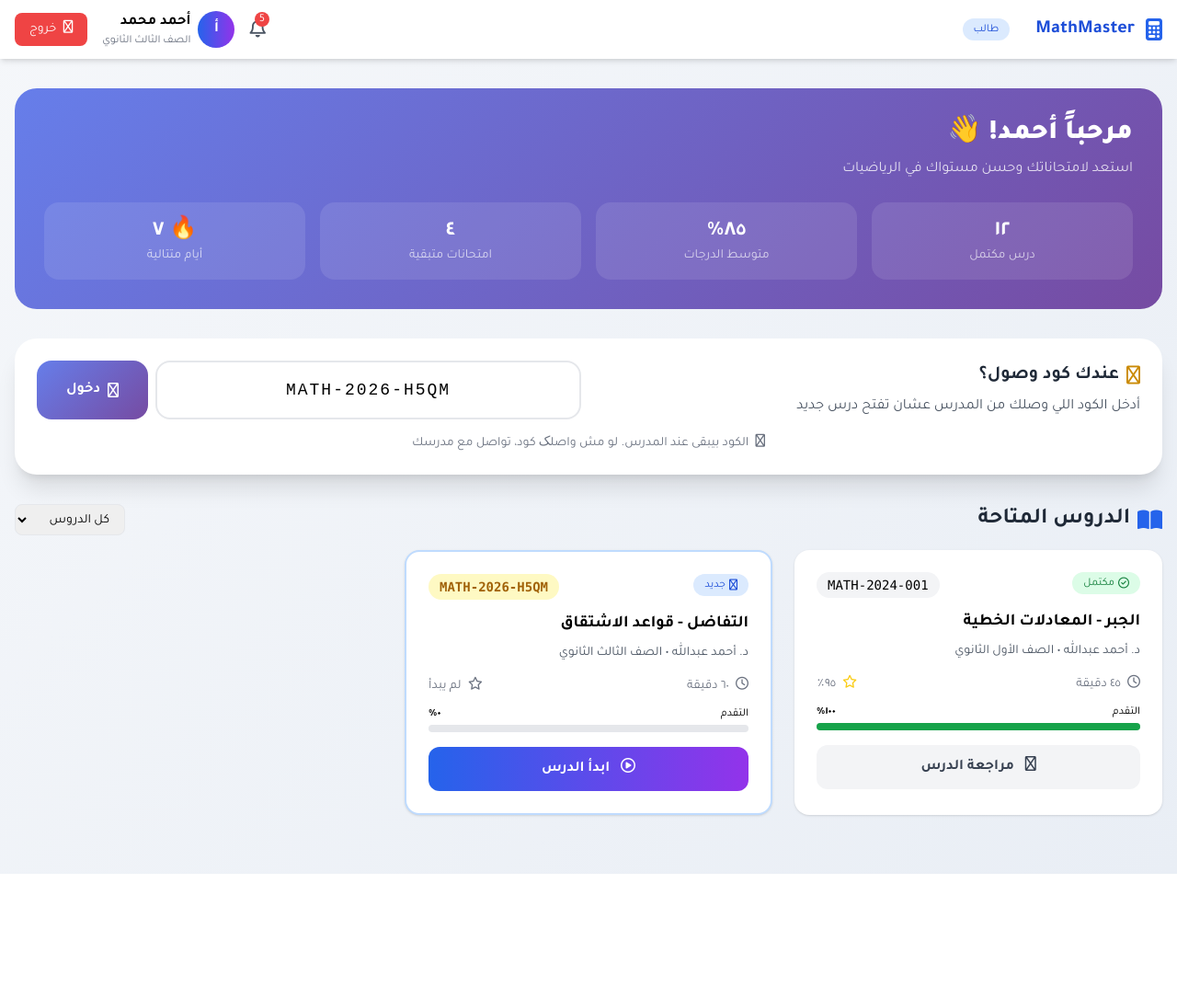
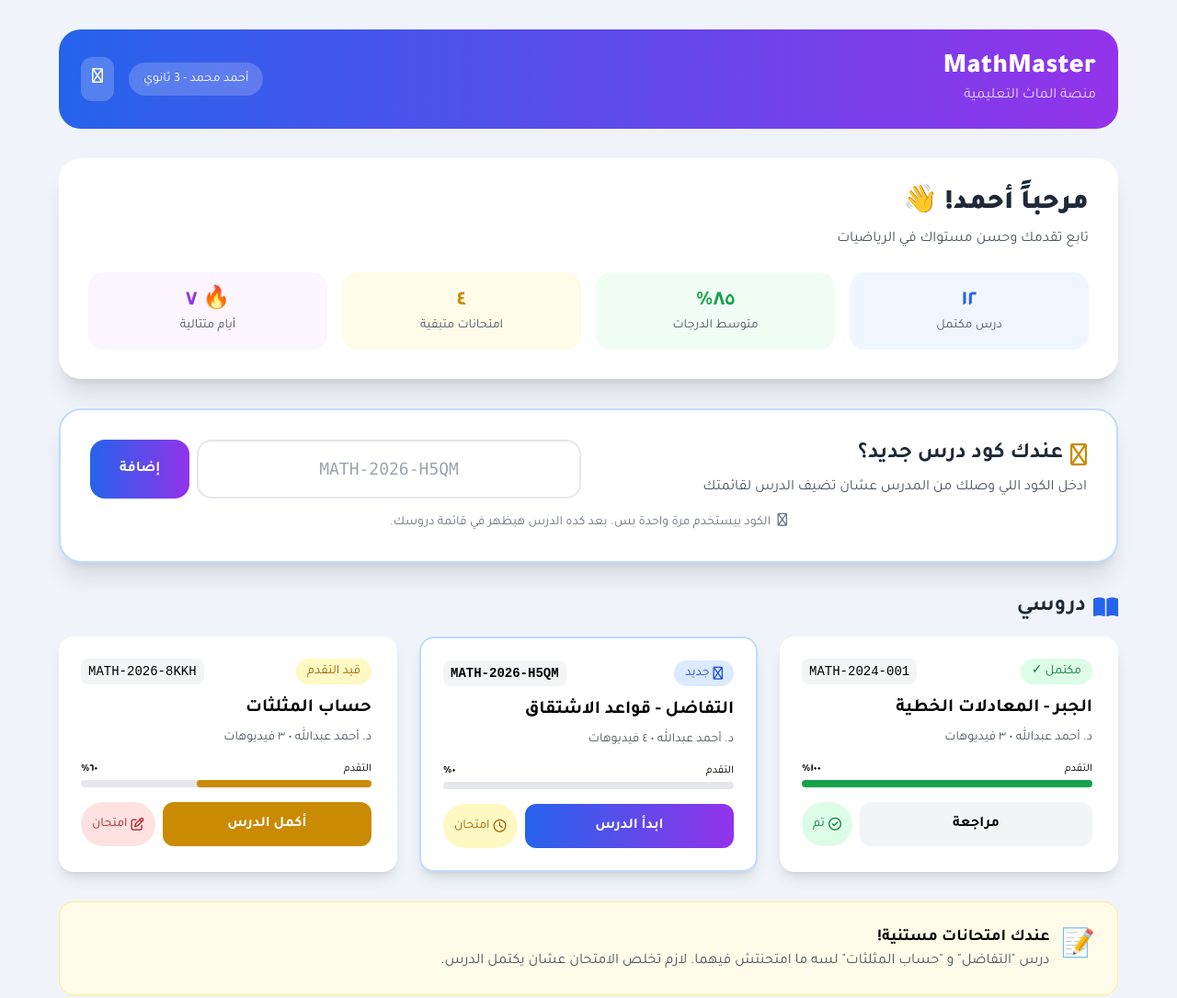
Before and after one commit to kevin-com-eg/math-kevin, a plain HTML site: page dashboard.html in a window 1280 px wide. Shown: the whole page at 92% size. Before the commit the page ends 950 px from the top, so only its background shows below. Drawn offline with nearby package versions, Linux system fonts and the light colour scheme; no server answers.

Commit message:
Update dashboard.html

```diff
--- a/dashboard.html
+++ b/dashboard.html
@@ -4,389 +4,233 @@
   <meta charset="UTF-8">
   <meta name="viewport" content="width=device-width, initial-scale=1.0">
   <title>MathMaster - لوحة تحكم الطالب</title>
-  <!-- Tailwind CSS -->
   <script src="https://cdn.tailwindcss.com"></script>
-  <!-- Font Awesome -->
   <link rel="stylesheet" href="https://cdnjs.cloudflare.com/ajax/libs/font-awesome/6.4.0/css/all.min.css">
-  <!-- Google Fonts -->
   <link href="https://fonts.googleapis.com/css2?family=Tajawal:wght@400;500;700;900&display=swap" rel="stylesheet">
-
   <style>
-    body {
-      font-family: 'Tajawal', sans-serif;
-      background: linear-gradient(135deg, #f5f7fa 0%, #e9eef5 100%);
-    }
-
-    .lesson-card {
-      transition: all 0.3s ease;
-      border-bottom: 3px solid transparent;
-    }
-
-    .lesson-card:hover {
-      transform: translateY(-5px);
-      box-shadow: 0 20px 30px -10px rgba(0, 100, 255, 0.15);
-      border-bottom-color: #3b82f6;
-    }
-
-    .code-card {
-      background: linear-gradient(135deg, #667eea, #764ba2);
-    }
-
-    /* تحسين شكل حقل الكود */
-    #accessCodeInput {
-      font-family: 'Courier New', monospace;
-      letter-spacing: 2px;
-      direction: ltr;
-      text-align: center;
-    }
-
-    /* رسالة الخطأ */
-    .error-message {
-      background: #fee2e2;
-      border: 1px solid #ef4444;
-      color: #b91c1c;
-    }
+    body { font-family: 'Tajawal', sans-serif; background: #f0f4fa; }
+    .lesson-card { transition: all 0.3s ease; border-right: 4px solid transparent; }
+    .lesson-card:hover { transform: translateX(-5px); border-right-color: #2563eb; }
+    .code-badge { font-family: monospace; background: #f3f4f6; padding: 4px 8px; border-radius: 8px; }
+    .exam-badge { background: #fee2e2; color: #b91c1c; padding: 2px 8px; border-radius: 20px; font-size: 12px; }
   </style>
 </head>
-<body class="min-h-screen">
+<body class="min-h-screen p-4 md:p-8">
 
-  <!-- شريط التنقل -->
-  <div class="bg-white shadow-md sticky top-0 z-50">
-    <div class="container mx-auto px-4">
-      <div class="flex justify-between items-center h-16">
+  <!-- رأس الصفحة -->
+  <div class="max-w-6xl mx-auto">
 
-        <div class="flex items-center gap-3">
-          <i class="fa-solid fa-calculator text-blue-600 text-2xl"></i>
-          <h1 class="text-xl font-bold text-blue-700 hidden sm:block">MathMaster</h1>
-          <span class="bg-blue-100 text-blue-700 text-xs px-3 py-1 rounded-full mr-4">طالب</span>
+    <!-- Header -->
+    <div class="bg-gradient-to-r from-blue-600 to-purple-600 rounded-3xl p-6 mb-8 text-white flex justify-between items-center">
+      <div>
+        <h1 class="text-3xl font-black">MathMaster</h1>
+        <p class="text-white/80">منصة الماث التعليمية</p>
       </div>
-
       <div class="flex items-center gap-4">
-          <button class="relative">
-            <i class="fa-regular fa-bell text-gray-600 text-xl"></i>
-            <span class="absolute -top-1 -right-1 bg-red-500 text-white text-xs w-4 h-4 rounded-full flex items-center justify-center">5</span>
+        <span class="bg-white/20 px-4 py-2 rounded-full text-sm">أحمد محمد - 3 ثانوي</span>
+        <button class="bg-white/20 p-3 rounded-xl hover:bg-white/30">
+          <i class="fa-regular fa-arrow-right-from-bracket"></i>
         </button>
-
-          <div class="flex items-center gap-2">
-            <div class="bg-gradient-to-r from-blue-600 to-purple-600 w-10 h-10 rounded-full flex items-center justify-center text-white font-bold">
-              أ
-            </div>
-            <div class="hidden md:block">
-              <p class="font-semibold" id="studentName">أحمد محمد</p>
-              <p class="text-xs text-gray-500">الصف الثالث الثانوي</p>
       </div>
     </div>
 
-          <button id="logoutBtn" class="bg-red-500 text-white px-4 py-2 rounded-lg text-sm hover:bg-red-600 transition">
-            <i class="fa-regular fa-arrow-right-from-bracket ml-1"></i>
-            خروج
-          </button>
+    <!-- الترحيب والإحصائيات -->
+    <div class="bg-white rounded-3xl shadow-xl p-8 mb-8">
+      <h2 class="text-3xl font-black text-gray-800 mb-2">مرحباً أحمد! 👋</h2>
+      <p class="text-gray-600 mb-6">تابع تقدمك وحسن مستواك في الرياضيات</p>
+
+      <div class="grid grid-cols-2 md:grid-cols-4 gap-4">
+        <div class="bg-blue-50 p-4 rounded-2xl text-center">
+          <p class="text-2xl font-bold text-blue-600">١٢</p>
+          <p class="text-sm text-gray-600">درس مكتمل</p>
         </div>
+        <div class="bg-green-50 p-4 rounded-2xl text-center">
+          <p class="text-2xl font-bold text-green-600">٨٥٪</p>
+          <p class="text-sm text-gray-600">متوسط الدرجات</p>
+        </div>
+        <div class="bg-yellow-50 p-4 rounded-2xl text-center">
+          <p class="text-2xl font-bold text-yellow-600">٤</p>
+          <p class="text-sm text-gray-600">امتحانات متبقية</p>
+        </div>
+        <div class="bg-purple-50 p-4 rounded-2xl text-center">
+          <p class="text-2xl font-bold text-purple-600">🔥 ٧</p>
+          <p class="text-sm text-gray-600">أيام متتالية</p>
         </div>
       </div>
     </div>
 
-  <!-- المحتوى الرئيسي -->
-  <div class="container mx-auto px-4 py-8">
-
-    <!-- ===== قسم الترحيب ===== -->
-    <div class="code-card rounded-3xl p-8 text-white mb-8">
-      <h2 class="text-3xl font-black mb-2">مرحباً أحمد! 👋</h2>
-      <p class="text-white/80 mb-4">استعد لامتحاناتك وحسن مستواك في الرياضيات</p>
-
-      <!-- رسالة خطأ (تظهر عند الحاجة) -->
-      <div id="errorMessage" class="error-message rounded-xl p-4 mb-4 hidden">
-        <i class="fa-regular fa-circle-exclamation ml-2"></i>
-        <span id="errorText">كود غير صحيح</span>
-      </div>
-
-      <!-- إحصائيات سريعة -->
-      <div class="grid grid-cols-2 md:grid-cols-4 gap-4 mt-6">
-        <div class="bg-white/10 rounded-2xl p-4 text-center">
-          <p class="text-2xl font-bold">١٢</p>
-          <p class="text-sm text-white/70">درس مكتمل</p>
-        </div>
-        <div class="bg-white/10 rounded-2xl p-4 text-center">
-          <p class="text-2xl font-bold">٨٥٪</p>
-          <p class="text-sm text-white/70">متوسط الدرجات</p>
-        </div>
-        <div class="bg-white/10 rounded-2xl p-4 text-center">
-          <p class="text-2xl font-bold">٤</p>
-          <p class="text-sm text-white/70">امتحانات متبقية</p>
-        </div>
-        <div class="bg-white/10 rounded-2xl p-4 text-center">
-          <p class="text-2xl font-bold">🔥 ٧</p>
-          <p class="text-sm text-white/70">أيام متتالية</p>
-        </div>
-      </div>
-    </div>
-
-    <!-- ===== قسم إدخال الكود ===== -->
-    <div class="bg-white rounded-3xl shadow-xl p-6 mb-8">
+    <!-- قسم إدخال الكود (للدروس الجديدة فقط) -->
+    <div class="bg-white rounded-3xl shadow-xl p-8 mb-8 border-2 border-blue-200">
       <div class="flex flex-col md:flex-row items-center gap-4">
         <div class="flex-1">
-          <h3 class="text-xl font-bold text-gray-800 mb-2 flex items-center gap-2">
+          <h3 class="text-2xl font-bold text-gray-800 mb-2 flex items-center gap-2">
             <i class="fa-regular fa-key text-yellow-600"></i>
-            عندك كود وصول؟
+            عندك كود درس جديد؟
           </h3>
-          <p class="text-gray-600">أدخل الكود اللي وصلك من المدرس عشان تفتح درس جديد</p>
+          <p class="text-gray-600">ادخل الكود اللي وصلك من المدرس عشان تضيف الدرس لقائمتك</p>
         </div>
         <div class="flex-1 flex gap-2">
-          <input type="text" id="accessCodeInput" placeholder="مثال: MATH-2024-001"
-                 class="flex-1 p-4 border-2 border-gray-200 rounded-2xl focus:border-blue-500 focus:outline-none text-center font-mono text-lg"
-                 value="MATH-2026-H5QM"
+          <input type="text" id="codeInput" placeholder="MATH-2026-H5QM"
+                 class="flex-1 p-4 border-2 border-gray-200 rounded-2xl text-center font-mono text-lg"
                  oninput="this.value = this.value.toUpperCase()">
-          <button onclick="verifyCode()"
-                  class="code-card text-white px-8 py-4 rounded-2xl font-bold hover:opacity-90 transition flex items-center gap-2">
-            <i class="fa-regular fa-arrow-left"></i>
-            دخول
+          <button onclick="addNewLesson()"
+                  class="bg-gradient-to-r from-blue-600 to-purple-600 text-white px-8 py-4 rounded-2xl font-bold hover:opacity-90">
+            إضافة
           </button>
         </div>
       </div>
 
       <!-- رسالة توضيحية -->
-      <div class="mt-4 text-center text-sm text-gray-500">
+      <p class="text-sm text-gray-500 mt-4 text-center">
         <i class="fa-regular fa-circle-info ml-1"></i>
-        الكود بيبقى عند المدرس. لو مش واصلک كود، تواصل مع مدرسك
-      </div>
+        الكود بيستخدم مرة واحدة بس. بعد كده الدرس هيظهر في قائمة دروسك.
+      </p>
     </div>
 
-    <!-- ===== الدروس المتاحة ===== -->
-    <div class="flex justify-between items-center mb-4">
-      <h3 class="text-2xl font-bold text-gray-800 flex items-center gap-2">
+    <!-- الدروس المتاحة -->
+    <h3 class="text-2xl font-bold text-gray-800 mb-4 flex items-center gap-2">
       <i class="fa-solid fa-book-open text-blue-600"></i>
-        الدروس المتاحة
+      دروسي
     </h3>
-      <div class="flex gap-2">
-        <select class="border border-gray-200 rounded-lg px-3 py-2 text-sm">
-          <option>كل الدروس</option>
-          <option>الأول الثانوي</option>
-          <option>الثاني الثانوي</option>
-          <option>الثالث الثانوي</option>
-        </select>
-      </div>
-    </div>
 
-    <!-- شبكة الدروس -->
     <div class="grid md:grid-cols-2 lg:grid-cols-3 gap-6 mb-8">
 
-      <!-- درس 1 - مكتمل -->
-      <div class="lesson-card bg-white rounded-2xl shadow p-6">
+      <!-- درس 1: MATH-2024-001 (مكتمل) -->
+      <div class="lesson-card bg-white rounded-2xl shadow-lg p-6">
         <div class="flex justify-between items-start mb-3">
-          <span class="bg-green-100 text-green-700 text-xs px-3 py-1 rounded-full flex items-center gap-1">
-            <i class="fa-regular fa-circle-check"></i>
-            مكتمل
-          </span>
-          <span class="bg-gray-100 px-3 py-1 rounded-full text-sm font-mono">MATH-2024-001</span>
+          <span class="bg-green-100 text-green-700 px-3 py-1 rounded-full text-sm">مكتمل ✓</span>
+          <span class="code-badge text-sm">MATH-2024-001</span>
         </div>
-
-        <h4 class="font-bold text-lg mb-2">الجبر - المعادلات الخطية</h4>
-        <p class="text-gray-600 text-sm mb-4">د. أحمد عبدالله • الصف الأول الثانوي</p>
-
-        <div class="flex items-center justify-between text-sm mb-3">
-          <span class="text-gray-500">
-            <i class="fa-regular fa-clock ml-1"></i> ٤٥ دقيقة
-          </span>
-          <span class="text-gray-500">
-            <i class="fa-regular fa-star text-yellow-400 ml-1"></i> ٩٥٪
-          </span>
-        </div>
+        <h4 class="font-bold text-xl mb-2">الجبر - المعادلات الخطية</h4>
+        <p class="text-gray-600 text-sm mb-4">د. أحمد عبدالله • ٣ فيديوهات</p>
 
         <div class="mb-4">
           <div class="flex justify-between text-xs mb-1">
             <span>التقدم</span>
             <span class="font-bold">١٠٠٪</span>
           </div>
-          <div class="w-full bg-gray-200 rounded-full h-2">
+          <div class="w-full bg-gray-200 h-2 rounded-full">
             <div class="bg-green-600 h-2 rounded-full" style="width: 100%;"></div>
           </div>
         </div>
 
+        <div class="flex gap-2">
           <button onclick="window.location.href='student-lesson.html?code=MATH-2024-001'"
-                class="w-full bg-gray-100 text-gray-700 py-3 rounded-xl font-bold hover:bg-gray-200 transition">
-          <i class="fa-regular fa-rotate-left ml-2"></i>
-          مراجعة الدرس
+                  class="flex-1 bg-gray-100 py-3 rounded-xl font-bold hover:bg-gray-200">
+            مراجعة
           </button>
+          <span class="bg-green-100 text-green-700 px-3 py-1 rounded-full text-sm flex items-center">
+            <i class="fa-regular fa-circle-check ml-1"></i> تم
+          </span>
+        </div>
       </div>
 
-      <!-- درس 2 - جديد (نفس الكود اللي في الصورة) -->
-      <div class="lesson-card bg-white rounded-2xl shadow p-6 border-2 border-blue-200">
+      <!-- درس 2: MATH-2026-H5QM (جديد - لسه مبدأش) -->
+      <div class="lesson-card bg-white rounded-2xl shadow-lg p-6 border-2 border-blue-200">
         <div class="flex justify-between items-start mb-3">
-          <span class="bg-blue-100 text-blue-700 text-xs px-3 py-1 rounded-full flex items-center gap-1">
-            <i class="fa-regular fa-play"></i>
-            جديد
+          <span class="bg-blue-100 text-blue-700 px-3 py-1 rounded-full text-sm flex items-center gap-1">
+            <i class="fa-regular fa-play"></i> جديد
           </span>
-          <span class="bg-yellow-100 text-yellow-700 px-3 py-1 rounded-full text-sm font-mono font-bold">MATH-2026-H5QM</span>
+          <span class="code-badge text-sm font-bold">MATH-2026-H5QM</span>
         </div>
-
-        <h4 class="font-bold text-lg mb-2">التفاضل - قواعد الاشتقاق</h4>
-        <p class="text-gray-600 text-sm mb-4">د. أحمد عبدالله • الصف الثالث الثانوي</p>
-
-        <div class="flex items-center justify-between text-sm mb-3">
-          <span class="text-gray-500">
-            <i class="fa-regular fa-clock ml-1"></i> ٦٠ دقيقة
-          </span>
-          <span class="text-gray-500">
-            <i class="fa-regular fa-star ml-1"></i> لم يبدأ
-          </span>
-        </div>
+        <h4 class="font-bold text-xl mb-2">التفاضل - قواعد الاشتقاق</h4>
+        <p class="text-gray-600 text-sm mb-4">د. أحمد عبدالله • ٤ فيديوهات</p>
 
         <div class="mb-4">
           <div class="flex justify-between text-xs mb-1">
             <span>التقدم</span>
             <span class="font-bold">٠٪</span>
           </div>
-          <div class="w-full bg-gray-200 rounded-full h-2">
-            <div class="bg-gray-400 h-2 rounded-full" style="width: 0%;"></div>
+          <div class="w-full bg-gray-200 h-2 rounded-full">
+            <div class="bg-blue-600 h-2 rounded-full" style="width: 0%;"></div>
           </div>
         </div>
 
+        <div class="flex gap-2">
           <button onclick="window.location.href='student-lesson.html?code=MATH-2026-H5QM'"
-                class="w-full bg-gradient-to-r from-blue-600 to-purple-600 text-white py-3 rounded-xl font-bold hover:from-blue-700 hover:to-purple-700 transition">
-          <i class="fa-regular fa-play-circle ml-2"></i>
+                  class="flex-1 bg-gradient-to-r from-blue-600 to-purple-600 text-white py-3 rounded-xl font-bold hover:opacity-90">
             ابدأ الدرس
           </button>
+          <span class="bg-yellow-100 text-yellow-700 px-3 py-1 rounded-full text-sm flex items-center">
+            <i class="fa-regular fa-clock ml-1"></i> امتحان
+          </span>
+        </div>
+      </div>
+
+      <!-- درس 3: MATH-2026-8KKH (متبقى له امتحان) -->
+      <div class="lesson-card bg-white rounded-2xl shadow-lg p-6">
+        <div class="flex justify-between items-start mb-3">
+          <span class="bg-yellow-100 text-yellow-700 px-3 py-1 rounded-full text-sm">قيد التقدم</span>
+          <span class="code-badge text-sm">MATH-2026-8KKH</span>
+        </div>
+        <h4 class="font-bold text-xl mb-2">حساب المثلثات</h4>
+        <p class="text-gray-600 text-sm mb-4">د. أحمد عبدالله • ٣ فيديوهات</p>
+
+        <div class="mb-4">
+          <div class="flex justify-between text-xs mb-1">
+            <span>التقدم</span>
+            <span class="font-bold">٦٠٪</span>
+          </div>
+          <div class="w-full bg-gray-200 h-2 rounded-full">
+            <div class="bg-yellow-600 h-2 rounded-full" style="width: 60%;"></div>
+          </div>
+        </div>
+
+        <div class="flex gap-2">
+          <button onclick="window.location.href='student-lesson.html?code=MATH-2026-8KKH'"
+                  class="flex-1 bg-yellow-600 text-white py-3 rounded-xl font-bold hover:bg-yellow-700">
+            أكمل الدرس
+          </button>
+          <span class="bg-red-100 text-red-700 px-3 py-1 rounded-full text-sm flex items-center">
+            <i class="fa-regular fa-pen-to-square ml-1"></i> امتحان
+          </span>
+        </div>
       </div>
 
     </div>
 
+    <!-- تذكير بالامتحانات -->
+    <div class="bg-yellow-50 border border-yellow-200 rounded-2xl p-6">
+      <div class="flex items-center gap-3">
+        <div class="text-3xl">📝</div>
+        <div>
+          <h4 class="font-bold text-lg">عندك امتحانات مستنية!</h4>
+          <p class="text-gray-600">درس "التفاضل" و "حساب المثلثات" لسه ما امتحنتش فيهما. لازم تخلص الامتحان عشان يكتمل الدرس.</p>
+        </div>
+      </div>
     </div>
 
-  <!-- Firebase Script -->
-  <script type="module">
-    import { initializeApp } from "https://www.gstatic.com/firebasejs/10.12.0/firebase-app.js";
-    import { getAuth, onAuthStateChanged, signOut }
-    from "https://www.gstatic.com/firebasejs/10.12.0/firebase-auth.js";
-
-    const firebaseConfig = {
-      apiKey: "AIzaSyByKmG7LLj9JMq2O94gS1-da2Kt8ghLzMo",
-      authDomain: "math-e62c9.firebaseapp.com",
-      projectId: "math-e62c9",
-      storageBucket: "math-e62c9.appspot.com",
-      messagingSenderId: "271507842148",
-      appId: "1:271507842148:web:2907aad4caf67afd08ab71"
-    };
-
-    const app = initializeApp(firebaseConfig);
-    const auth = getAuth(app);
-
-    onAuthStateChanged(auth, (user) => {
-      if (!user) {
-        window.location.href = "login.html";
-      } else {
-        console.log("طالب مسجل:", user.email);
-        document.getElementById('studentName').textContent = user.displayName || "طالب";
-      }
-    });
-
-    document.getElementById('logoutBtn').addEventListener('click', async () => {
-      try {
-        await signOut(auth);
-        window.location.href = "login.html";
-      } catch (error) {
-        alert("حدث خطأ أثناء تسجيل الخروج");
-      }
-    });
-  </script>
+  </div>
 
   <script>
-    // التحقق من الكود - نسخة مطورة
-    function verifyCode() {
-      const code = document.getElementById('accessCodeInput').value.trim();
-      const errorDiv = document.getElementById('errorMessage');
-      const errorText = document.getElementById('errorText');
-
-      // إخفاء أي رسالة خطأ سابقة
-      errorDiv.classList.add('hidden');
+    // إضافة درس جديد بالكود
+    function addNewLesson() {
+      const code = document.getElementById('codeInput').value.trim();
 
       if (!code) {
-        errorText.textContent = '❌ من فضلك أدخل كود الوصول';
-        errorDiv.classList.remove('hidden');
+        alert('❌ من فضلك أدخل الكود');
         return;
       }
 
-      // التحقق من شكل الكود (يبدأ بـ MATH-)
-      if (!code.startsWith('MATH-')) {
-        errorText.textContent = '❌ كود غير صحيح. الكود يجب أن يبدأ بـ MATH-';
-        errorDiv.classList.remove('hidden');
-        return;
+      // هنا هنضيف الدرس للقائمة
+      alert(`✅ تم إضافة الدرس بالكود: ${code}\nهتلاقيه دلوقتي في قائمة دروسك`);
+
+      // تفريغ الحقل
+      document.getElementById('codeInput').value = '';
+
+      // في التطبيق الحقيقي، هنضيف درس جديد في localStorage
     }
 
-      // هنا في التطبيق الحقيقي، هتتحقق من Firebase
-      // هل الكود موجود في الدروس؟
-
-      console.log('محاولة دخول بالكود:', code);
-
-      // مؤقتاً: أي كود يبدأ بـ MATH- يشتغل
-      // ده عشان تقدر تجرب
-
-      // عرض رسالة تحميل
-      const btn = event.target;
-      const originalText = btn.innerHTML;
-      btn.innerHTML = '<i class="fa-solid fa-circle-notch animate-spin ml-2"></i> جاري...';
-      btn.disabled = true;
-
-      setTimeout(() => {
-        // تخزين الكود
-        sessionStorage.setItem('currentLessonCode', code);
-
-        // التوجيه لصفحة الدرس
-        window.location.href = `student-lesson.html?code=${code}`;
-      }, 1000);
-    }
-
-    /*
-    // النسخة النهائية مع Firebase (هنفعلها بعد ما نربط Firebase)
-    async function verifyCode() {
-      const code = document.getElementById('accessCodeInput').value.trim();
-
-      if (!code) {
-        alert('❌ من فضلك أدخل كود الوصول');
-        return;
-      }
-
-      try {
-        // البحث عن درس بهذا الكود في Firebase
-        const q = query(collection(db, 'lessons'), where('accessCode', '==', code));
-        const querySnapshot = await getDocs(q);
-
-        if (!querySnapshot.empty) {
-          // الكود موجود
-          sessionStorage.setItem('currentLessonCode', code);
-          window.location.href = `student-lesson.html?code=${code}`;
-        } else {
-          alert('❌ كود غير صحيح. تأكد من الكود وحاول مرة أخرى');
-        }
-      } catch (error) {
-        console.error('خطأ:', error);
-        alert('❌ حدث خطأ في التحقق من الكود');
-      }
-    }
-    */
-
-    // تعيين كود في حقل الإدخال
-    function setCode(code) {
-      document.getElementById('accessCodeInput').value = code;
-    }
-
-    // دخول بالضغط على Enter
-    document.getElementById('accessCodeInput').addEventListener('keypress', function(e) {
-      if (e.key === 'Enter') {
-        verifyCode();
-      }
-    });
-
-    // لو فيه كود في الرابط (من صفحة تانية)
+    // التحقق من وجود دروس مخزنة
     window.onload = function() {
+      // لو فيه كود في الرابط (من صفحة access)
       const urlParams = new URLSearchParams(window.location.search);
       const code = urlParams.get('code');
       if (code) {
-        document.getElementById('accessCodeInput').value = code;
-        // ننتظر شوية وبعدين نفتح الدرس تلقائي؟
-        // setTimeout(() => verifyCode(), 500);
+        alert(`✅ تم فتح الدرس بالكود: ${code}`);
+        // هنا هنضيف الدرس للقائمة
       }
     };
   </script>
-
 </body>
 </html>
```
Lines whose indentation alone changed are shown as unchanged.
